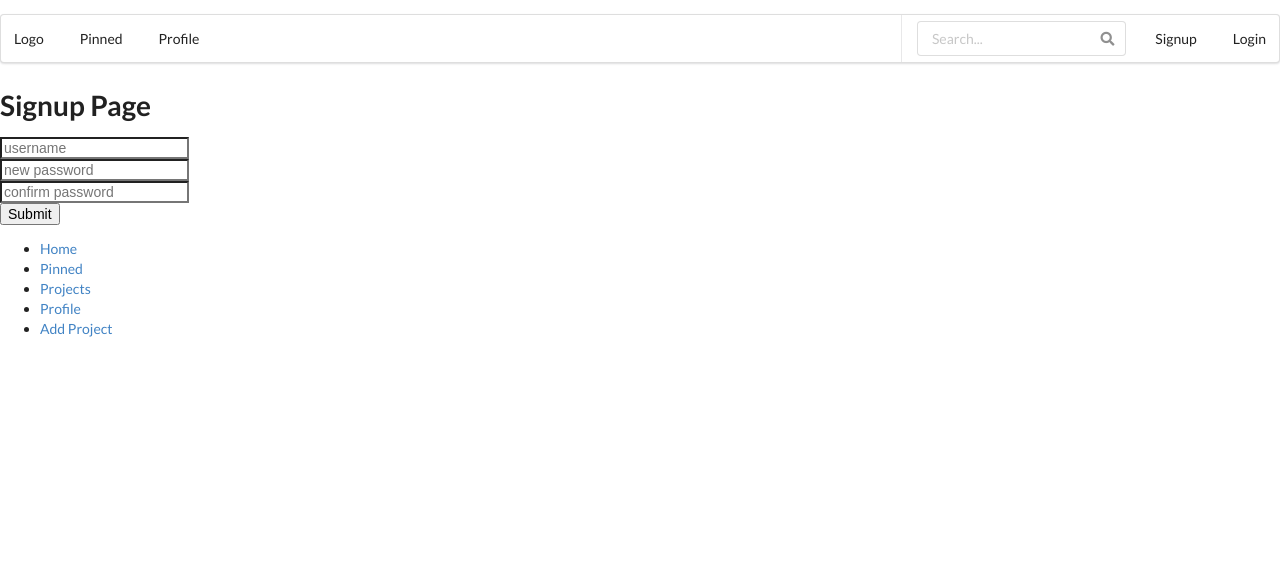
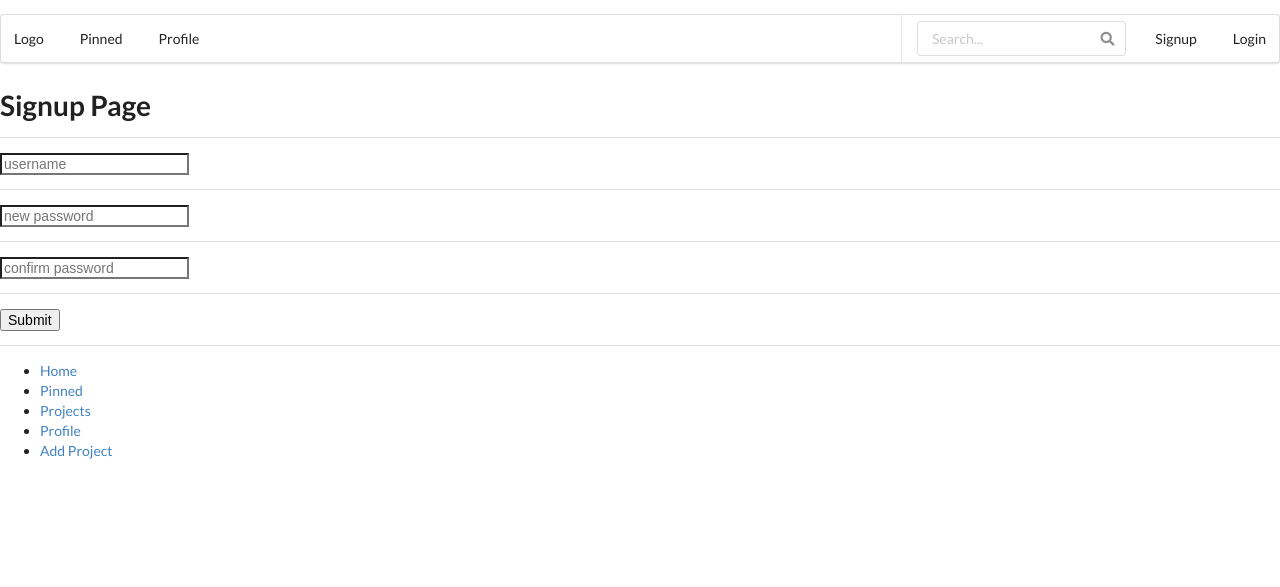
Before and after one commit to jimbot/apricot, a Node server app: page /register in a window 1280 px wide. Shown: the top 587 px of the page. Run offline with Node 20, Linux system fonts and the light colour scheme; some libraries are stand-ins or nearby versions.

Commit message:
changed layout of password registration fields

```diff
--- a/views/register.ejs
+++ b/views/register.ejs
@@ -3,14 +3,16 @@
 <h1>Signup Page</h1>
 
 <form onsubmit="return myfun()" action="/register" method="POST" name="frm">
+  <div class="ui divider"></div>
   <input type="text" name="username" placeholder="username">
-  <br/>
+  <div class="ui divider"></div>
   <input type="password" id="password" value="" name="password" placeholder="new password">
     <span id="messages"> </span>
-  <br/>
+    <div class="ui divider"></div>
     <input type="password" id="passwords" value="" name="password" placeholder="confirm password">
-    <br/>
+    <div class="ui divider"></div>
   <button>Submit</button>
+  <div class="ui divider"></div>
 </form>
 
 <% include ./partials/footer %>
```
